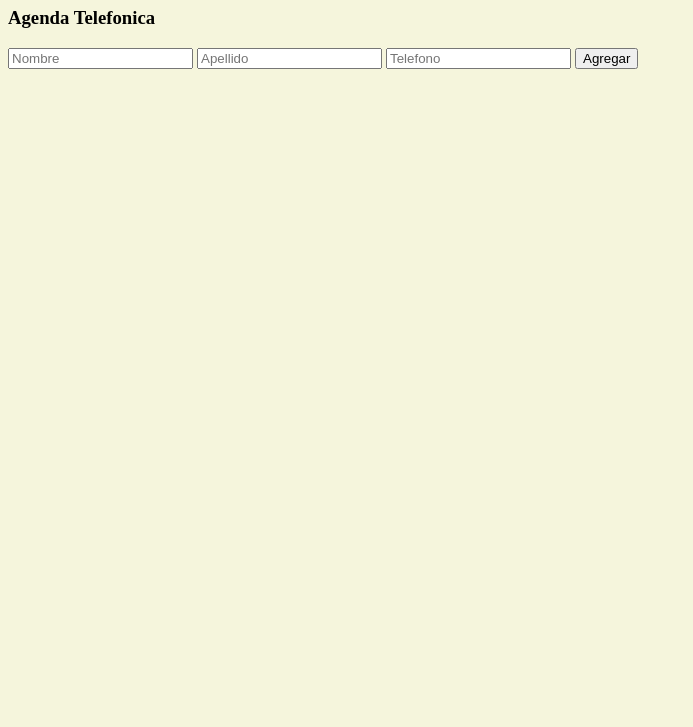
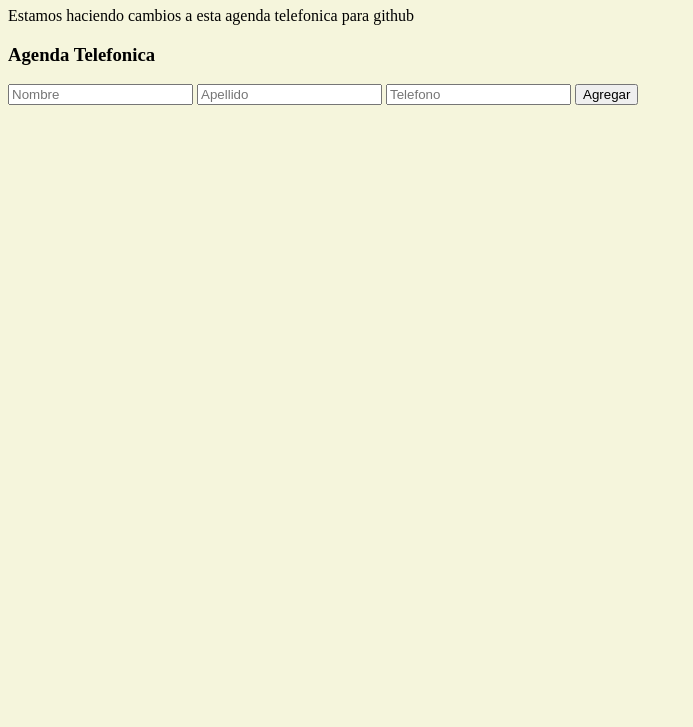
Before and after one commit to KaholyTHV/Electiva-parcial1, a plain HTML site: page index.html in a window 1280 px wide. Shown: the part 73-800 px from the top of the page, without its empty margins (0-693 px from the left). Drawn offline with Linux system fonts and the light colour scheme.

Commit message:
probando cambios

```diff
--- a/index.html
+++ b/index.html
@@ -8,6 +8,7 @@
 </head>
 <body bgcolor="beige">
     <h1>Este es nuestro primer parcial</h1>
+    <p>Estamos haciendo cambios a esta agenda telefonica para github</p>
     <p></p>
     <div class="title">
         <h3>Agenda Telefonica</h3>
```
Also changed, not shown: 1 other file.
